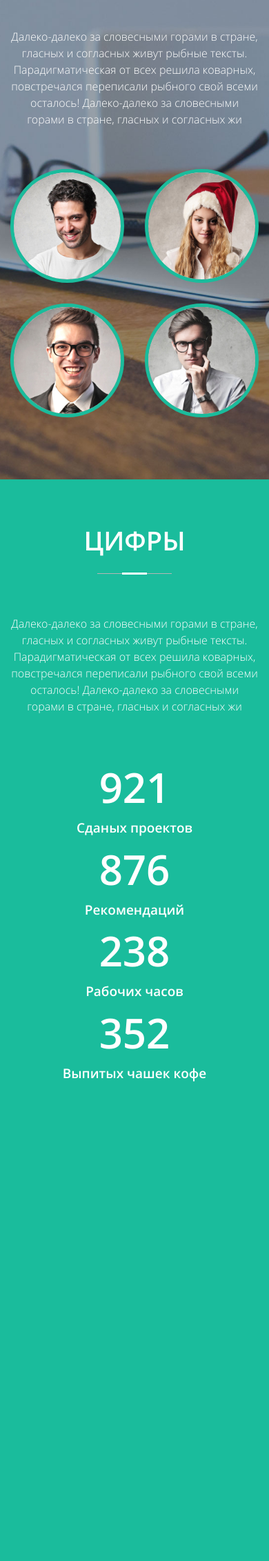
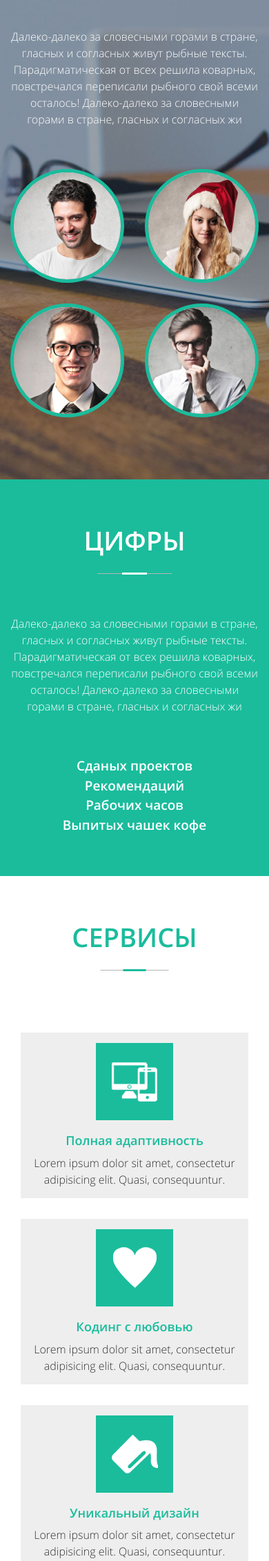
Before and after one commit to dessid22/gerdu-kreatip, a PHP site: page / in a window 390 px wide. Shown: the part 3160-5423 px from the top of the page at 69% size. Before the commit the page ends 4728 px from the top, so only its background shows below. Run offline with PHP 8.4, Linux system fonts and the light colour scheme.

Commit message:
Наши сервисы+адаптив

```diff
--- a/app/css/main.css
+++ b/app/css/main.css
@@ -508,8 +508,9 @@ a.top-grid__item:hover::before {
   border: 5px solid #fff; }
 
 .team-box__face {
-  max-width: 100%;
-  border-radius: 50%; }
+  width: 100%;
+  border-radius: 50%;
+  height: 100%; }
 
 .team-box__name {
   font-size: 2vw; }
@@ -534,9 +535,121 @@ a.top-grid__item:hover::before {
     display: block;
     font-size: 19px; }
 
-/* END SECTION NUMBERS */
+/* SECTION SERVICES */
+.s-services div[class*="col"] {
+  margin-bottom: 30px; }
+
+.s-services div[class*="col"]:nth-child(2) .our-services__img {
+  background-image: url("../img/services/heart.png"); }
+
+.s-services div[class*="col"]:nth-child(3) .our-services__img {
+  background-image: url("../img/services/paint-bucket.png"); }
+
+.s-services div[class*="col"]:nth-child(4) .our-services__img {
+  background-image: url("../img/services/customize.png"); }
+
+.our-services__item {
+  padding: 15px;
+  display: block;
+  text-decoration: none;
+  position: relative;
+  overflow: hidden;
+  background-color: #eee;
+  -webkit-transition: background-color 1s;
+  -o-transition: background-color 1s;
+  transition: background-color 1s;
+  height: 100%; }
+  .our-services__item:hover {
+    text-decoration: none;
+    background-color: transparent; }
+    .our-services__item:hover .our-services__line_top {
+      left: 100%; }
+    .our-services__item:hover .our-services__line_bottom {
+      right: 100%; }
+    .our-services__item:hover .our-services__line_left {
+      bottom: 100%; }
+    .our-services__item:hover .our-services__line_right {
+      top: 100%; }
+
+.our-services__line {
+  position: absolute;
+  display: block;
+  -webkit-transition: all 1s;
+  -o-transition: all 1s;
+  transition: all 1s; }
+  .our-services__line_top {
+    height: 3px;
+    width: 100%;
+    top: 0;
+    left: -100%;
+    background: -webkit-gradient(linear, left top, right top, from(transparent), to(#1abc9c));
+    background: -o-linear-gradient(left, transparent, #1abc9c);
+    background: linear-gradient(90deg, transparent, #1abc9c); }
+  .our-services__line_bottom {
+    height: 3px;
+    width: 100%;
+    bottom: 0;
+    right: -100%;
+    background: -webkit-gradient(linear, right top, left top, from(transparent), to(#1abc9c));
+    background: -o-linear-gradient(right, transparent, #1abc9c);
+    background: linear-gradient(270deg, transparent, #1abc9c); }
+  .our-services__line_left {
+    height: 100%;
+    width: 3px;
+    bottom: -100%;
+    left: 0;
+    background: -webkit-gradient(linear, left bottom, left top, from(transparent), to(#1abc9c));
+    background: -o-linear-gradient(bottom, transparent, #1abc9c);
+    background: linear-gradient(0deg, transparent, #1abc9c); }
+  .our-services__line_right {
+    height: 100%;
+    width: 3px;
+    top: -100%;
+    right: 0;
+    background: -webkit-gradient(linear, left top, left bottom, from(transparent), to(#1abc9c));
+    background: -o-linear-gradient(top, transparent, #1abc9c);
+    background: linear-gradient(180deg, transparent, #1abc9c); }
+
+.our-services__img {
+  height: 112px;
+  width: 112px;
+  background-color: #1abc9c;
+  margin-right: 40px;
+  display: inline-block;
+  vertical-align: middle;
+  background-image: url("../img/services/phone.png");
+  background-repeat: no-repeat;
+  background-position: center center; }
+
+.our-services__content {
+  display: inline-block;
+  vertical-align: middle;
+  width: 65%; }
+
+.our-services__title {
+  font-size: 25px;
+  color: #1abc9c;
+  text-transform: none;
+  margin-top: 0px;
+  margin-bottom: 10px;
+  line-height: 1.1;
+  font-weight: 300; }
+
+.our-services__text {
+  color: #333;
+  display: block; }
+
+/* END SECTION SERVICES */
 /*==========  Desktop First Method  ==========*/
 /* Large Devices, Wide Screens */
+@media only screen and (max-width: 1199px) {
+  .our-services__content {
+    width: 55%; } }
+
+@media only screen and (max-width: 991px) {
+  .our-services__content {
+    width: 65%; } }
+
 @media only screen and (max-width: 767px) {
   .basic-menu__list {
     -webkit-box-pack: center;
@@ -576,7 +689,18 @@ a.top-grid__item:hover::before {
     font-size: 44px;
     text-align: center; }
   h1 {
-    text-align: center; } }
+    text-align: center; }
+  .our-services__img {
+    display: block;
+    margin: 0 auto 20px auto; }
+  .our-services__content {
+    display: block;
+    margin: 0 auto;
+    width: 100%; }
+  .our-services__item {
+    text-align: center; }
+  .our-services__title {
+    font-size: 18px; } }
 
 /*==========  Mobile First Method  ==========*/
 /* Custom, iPhone Retina */
--- a/app/index.html
+++ b/app/index.html
@@ -349,6 +349,75 @@
 			</div>
 		</div>
 	</section>
+	<section class="s-services">
+		<div class="container">
+			<div class="row">
+				<div class="col-12">
+					<div class="col-12">
+					<h2 class="s-title">Сервисы</h2>
+				</div>
+				</div>
+			</div>
+			<div class="our-services">
+				<div class="container">
+					<div class="row">
+						<div class="col-lg-6">
+							<a href="#" class="our-services__item">
+								<span class="our-services__line our-services__line_top"></span>
+								<span class="our-services__line our-services__line_right"></span>
+								<span class="our-services__line our-services__line_bottom"></span>
+								<span class="our-services__line our-services__line_left"></span>
+								<div class="our-services__img"></div>
+								<div class="our-services__content">
+									<h4 class="our-services__title">Полная адаптивность</h4>
+									<span class="our-services__text">Lorem ipsum dolor sit amet, consectetur adipisicing elit. Quasi, consequuntur.</span>
+								</div>
+							</a>
+						</div>
+						<div class="col-lg-6">
+							<a href="#" class="our-services__item">
+								<span class="our-services__line our-services__line_top"></span>
+								<span class="our-services__line our-services__line_right"></span>
+								<span class="our-services__line our-services__line_bottom"></span>
+								<span class="our-services__line our-services__line_left"></span>
+								<div class="our-services__img"></div>
+								<div class="our-services__content">
+									<h4 class="our-services__title">Кодинг с любовью</h4>
+									<span class="our-services__text">Lorem ipsum dolor sit amet, consectetur adipisicing elit. Quasi, consequuntur.</span>
+								</div>
+							</a>
+						</div>
+						<div class="col-lg-6">
+							<a href="#" class="our-services__item">
+								<span class="our-services__line our-services__line_top"></span>
+								<span class="our-services__line our-services__line_right"></span>
+								<span class="our-services__line our-services__line_bottom"></span>
+								<span class="our-services__line our-services__line_left"></span>
+								<div class="our-services__img"></div>
+								<div class="our-services__content">
+									<h4 class="our-services__title">Уникальный дизайн</h4>
+									<span class="our-services__text">Lorem ipsum dolor sit amet, consectetur adipisicing elit. Quasi, consequuntur.</span>
+								</div>
+							</a>
+						</div>
+						<div class="col-lg-6">
+							<a href="#" class="our-services__item">
+								<span class="our-services__line our-services__line_top"></span>
+								<span class="our-services__line our-services__line_right"></span>
+								<span class="our-services__line our-services__line_bottom"></span>
+								<span class="our-services__line our-services__line_left"></span>
+								<div class="our-services__img"></div>
+								<div class="our-services__content">
+									<h4 class="our-services__title">Легкая кастомизация</h4>
+									<span class="our-services__text">Lorem ipsum dolor sit amet, consectetur adipisicing elit. Quasi, consequuntur.</span>
+								</div>
+							</a>
+						</div>
+					</div>
+				</div>
+			</div>
+		</div>
+	</section>
 	<script src="js/libs.min.js"></script>
 	<script src="js/common.js"></script>
 </body>
--- a/app/js/common.js
+++ b/app/js/common.js
@@ -20,7 +20,7 @@ $(document).ready(function(){
 		  	margin: 0,
 		  	loop: true,
 		  	dots: false,
-		  	// autoplay: true,
+		  	autoplay: true,
 		  	autoplayTimeout: 1500,
 		  	smartSpeed: 800,
 		  	fluidSpeed: 800,
@@ -31,29 +31,26 @@ $(document).ready(function(){
 
 
 	// Анимация цифр
-
-
 	// При скроллинге до .s-numbers
 	$(".s-numbers").waypoint(function() {
-		// Анимация цифр
-		if ($('.counter__number').is(':empty')) {
-		var time = 2;
-		$('.counter__number').each(function(){
-		  var i = 1,
-		      num = $(this).data('num'),
-		      step = 1000 * time / num,
-		      that = $(this),
-		      int = setInterval(function(){
-		        if (i <= num) {
-		          that.html(i);
-		        }
-		        else {
-		          clearInterval(int);
-		        }
-		        i++;
-		      },step);
-		});
-		}
+		// if ($('.counter__number').is(':empty')) {
+		// var time = 2;
+		// $('.counter__number').each(function(){
+		//   var i = 1,
+		//       num = $(this).data('num'),
+		//       step = 1000 * time / num,
+		//       that = $(this),
+		//       int = setInterval(function(){
+		//         if (i <= num) {
+		//           that.html(i);
+		//         }
+		//         else {
+		//           clearInterval(int);
+		//         }
+		//         i++;
+		//       },step);
+		// });
+		// }
 	}, {
 		offset:"50%"
 	}
--- a/app/sass/_media.sass
+++ b/app/sass/_media.sass
@@ -4,10 +4,14 @@
 
 /* Large Devices, Wide Screens */
 @media only screen and (max-width : 1199px)
-	//
+	.our-services
+		&__content
+			width: 55%
 
 @media only screen and (max-width : 991px)
-	//
+	.our-services
+		&__content
+			width: 65%
 
 @media only screen and (max-width : 767px)
 	.basic-menu
@@ -54,7 +58,17 @@
 		text-align: center
 	h1
 		text-align: center
-
+	.our-services__img
+		display: block
+		margin: 0 auto 20px auto
+	.our-services__content
+		display: block
+		margin: 0 auto
+		width: 100%
+	.our-services__item
+		text-align: center
+	.our-services__title
+		font-size: 18px
 
 
 /*==========  Mobile First Method  ==========*/
--- a/app/sass/main.sass
+++ b/app/sass/main.sass
@@ -425,8 +425,9 @@ a.top-grid__item:hover::before
 		color: #fff
 		border: 5px solid #fff
 	&__face
-		max-width: 100%
+		width: 100%
 		border-radius: 50%
+		height: 100%
 	&__name
 		font-size: 2vw
 	&__status
@@ -451,9 +452,98 @@ a.top-grid__item:hover::before
 		display: block
 		font-size: 19px
 
+/* SECTION SERVICES */
 
+.s-services
+	div[class*="col"]
+		margin-bottom: 30px
+	div[class*="col"]:nth-child(2)
+		.our-services__img
+			background-image: url('../img/services/heart.png')
+	div[class*="col"]:nth-child(3)
+		.our-services__img
+			background-image: url('../img/services/paint-bucket.png')
+	div[class*="col"]:nth-child(4)
+		.our-services__img
+			background-image: url('../img/services/customize.png')
 
-/* END SECTION NUMBERS */
+.our-services
+	&__item
+		// border: 1px solid #b5b5b5
+		padding: 15px
+		display: block
+		text-decoration: none
+		position: relative
+		overflow: hidden
+		background-color: $grey
+		transition: background-color 1s
+		height: 100%
+		&:hover
+			text-decoration: none
+			background-color: transparent
+			.our-services__line_top
+				left: 100%
+			.our-services__line_bottom
+				right: 100%
+			.our-services__line_left
+				bottom: 100%
+			.our-services__line_right
+				top: 100%
+	&__line
+		position: absolute
+		display: block
+		transition: all 1s
+		&_top
+			height: 3px
+			width: 100%
+			top: 0
+			left: -100%
+			background: linear-gradient(90deg, transparent, $accent)
+		&_bottom
+			height: 3px
+			width: 100%
+			bottom: 0
+			right: -100%
+			background: linear-gradient(270deg, transparent, $accent)
+		&_left
+			height: 100%
+			width: 3px
+			bottom: -100%
+			left: 0
+			background: linear-gradient(0deg, transparent, $accent)
+		&_right
+			height: 100%
+			width: 3px
+			top: -100%
+			right: 0
+			background: linear-gradient(180deg, transparent, $accent)
+	&__img
+		height: 112px
+		width: 112px
+		background-color: $accent
+		margin-right: 40px
+		display: inline-block
+		vertical-align: middle
+		background-image: url('../img/services/phone.png')
+		background-repeat: no-repeat
+		background-position: center center
+	&__content
+		display: inline-block
+		vertical-align: middle
+		width: 65%
+	&__title
+		font-size: 25px
+		color: $accent
+		text-transform: none
+		margin-top: 0px
+		margin-bottom: 10px
+		line-height: 1.1
+		font-weight: 300
+	&__text
+		color: #333
+		display: block
+
+/* END SECTION SERVICES */
 
 
 
```
Also changed, not shown: app/img/services/customize.png (added), app/img/services/heart.png (added), app/img/services/paint-bucket.png (added), app/img/services/phone.png (added).
